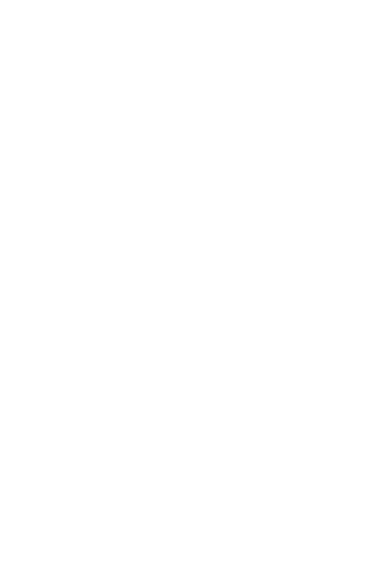
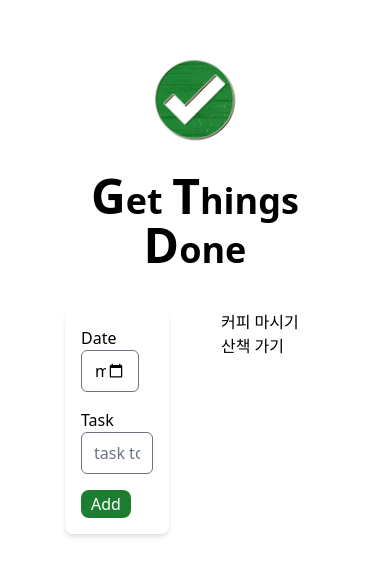
Before and after one commit to chwonseok/mern-todo-client, a React (Create React App) app: page / in a window 390 px wide. Shown: the part 108-684 px from the top of the page. Built offline with nearby package versions, Linux system fonts and the light colour scheme.

Commit message:
Add: form design - tailwind form plugin - installed axios - configured tailwindConfig

```diff
--- a/package.json
+++ b/package.json
@@ -4,9 +4,11 @@
   "private": true,
   "dependencies": {
     "@craco/craco": "^6.4.2",
+    "@tailwindcss/forms": "^0.3.4",
     "@testing-library/jest-dom": "^5.15.1",
     "@testing-library/react": "^11.2.7",
     "@testing-library/user-event": "^12.8.3",
+    "axios": "^0.24.0",
     "react": "^17.0.2",
     "react-dom": "^17.0.2",
     "react-scripts": "4.0.3",
--- a/src/App.js
+++ b/src/App.js
@@ -1,5 +1,69 @@
+import Axios from 'axios';
+import { useState, useEffect } from 'react';
+
 const App = () => {
-  return <div></div>;
+  const [date, setDate] = useState();
+  const [task, setTask] = useState();
+  const [todos, setTodos] = useState([]);
+
+  const handleDate = (e) => {
+    setDate(e.target.value);
+  };
+
+  const handleTask = (e) => {
+    setTask(e.target.value);
+  };
+
+  return (
+    <div className="container mx-auto w-2/3 md:w-5/6 sm:w-full mt-40">
+      <div className="flex justify-center mb-6">
+        <img className="w-24" src="./img/todo-logo.png" alt="logo" />
+      </div>
+      <h1 className="text-center text-4xl font-semibold">
+        <span className="font-bold text-5xl">G</span>et{' '}
+        <span className="font-bold text-5xl">T</span>hings{' '}
+        <span className="font-bold text-5xl">D</span>one
+      </h1>
+      <div className="flex justify-between mt-10">
+        <div className="bg-white rounded-lg shadow-md w-2/5 p-4">
+          <form action="/addtask" method="POST">
+            <div>
+              <label htmlFor="date">Date</label>
+              <div className="mb-4">
+                <input
+                  id="date"
+                  onChange={handleDate}
+                  type="date"
+                  className="w-4/5 focus:ring-1 rounded-md"
+                />
+              </div>
+            </div>
+            <div>
+              <label htmlFor="task">Task</label>
+              <div>
+                <input
+                  id="task"
+                  onChange={handleTask}
+                  type="text"
+                  placeholder="task to do"
+                  className="w-full focus:ring-1 rounded-md"
+                />
+              </div>
+            </div>
+            <button className="mt-4 py-0.5 px-2.5 bg-primary text-white rounded-lg hover:opacity-80">
+              Add
+            </button>
+          </form>
+        </div>
+        <div className="w-2/5">
+          <ul>
+            <li>커피 마시기</li>
+            <li>산책 가기</li>
+          </ul>
+        </div>
+      </div>
+    </div>
+  );
 };
 
 export default App;
--- a/tailwind.config.js
+++ b/tailwind.config.js
@@ -2,10 +2,20 @@
   purge: ['./src/**/*.{js,jsx,ts,tsx}', './public/index.html'],
   darkMode: false, // or 'media' or 'class'
   theme: {
-    extend: {},
+    screens: {
+      sm: '640px',
+      md: '768px',
+      lg: '1024px',
+      xl: '1280px',
+    },
+    extend: {
+      colors: {
+        primary: '#1D7D30',
+      },
+    },
   },
   variants: {
     extend: {},
   },
-  plugins: [],
+  plugins: [require('@tailwindcss/forms')],
 };
```
Also changed, not shown: public/img/todo-logo.png (added), 1 other file (tests, documents, lock files or other folders).
